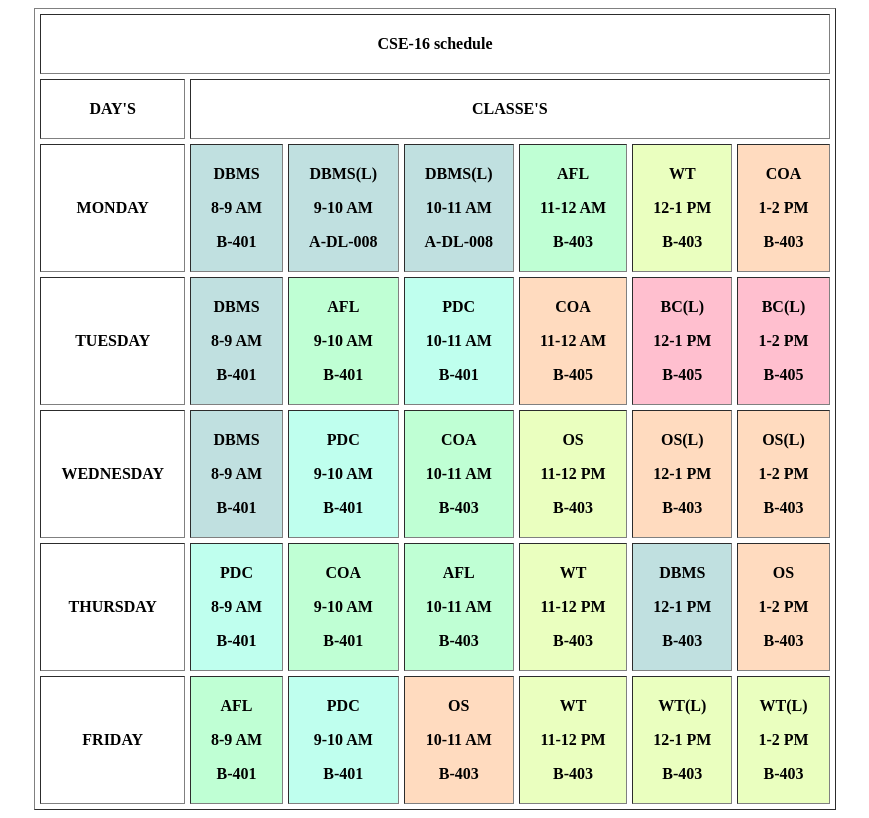
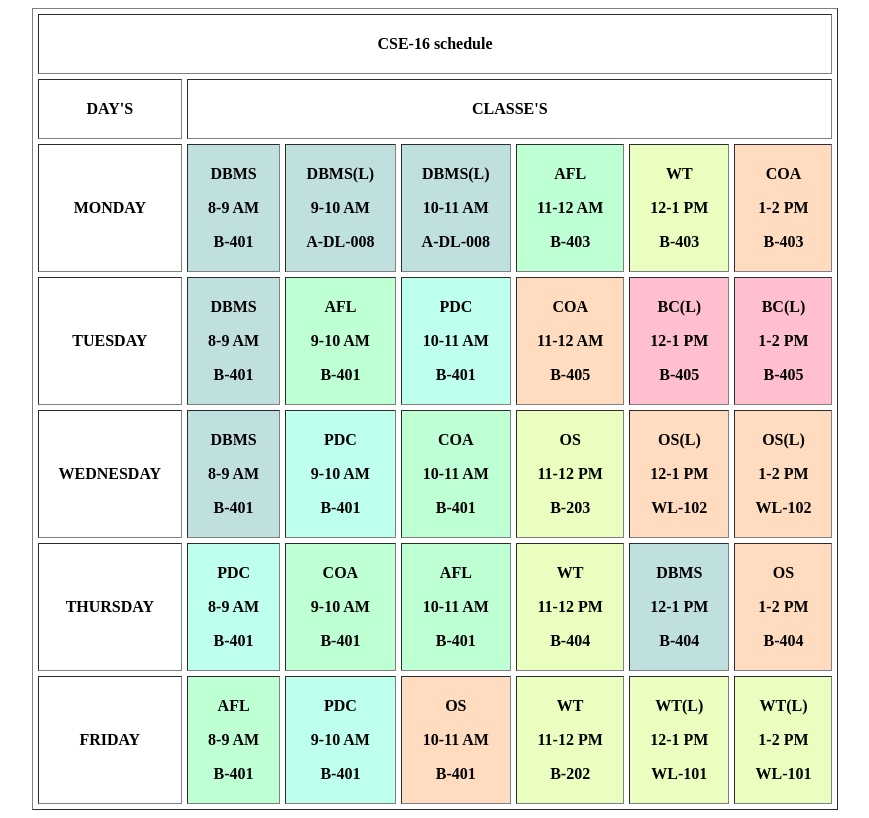
Before and after one commit to Abhisek221/SCHEDULE, a plain HTML site: page index.html in a window 1280 px wide. Shown: the whole page, without its empty margins (205-1074 px from the left). Drawn offline with Linux system fonts and the light colour scheme.

Commit message:
Update index.html

```diff
--- a/index.html
+++ b/index.html
@@ -38,28 +38,28 @@
                 <th>WEDNESDAY</th>
                 <th align="center" class="hover" bgcolor="creme">DBMS<p>8-9 AM</p>B-401</th>
                 <th align="center" class="hover" bgcolor="#BFFFEE">PDC<p>9-10 AM</p>B-401</th>
-                <th align="center" class="hover" bgcolor="#BFFFD4">COA<p>10-11 AM</p>B-403</th>
-                <th align="center" class="hover" bgcolor="#EAFFBF">OS<p>11-12 PM</p>B-403</th>
-                <th align="center" class="hover" bgcolor="#FFDBBF">OS(L)<p>12-1 PM</p>B-403</th>
-                <th align="center" class="hover" bgcolor="#FFDBBF">OS(L)<p>1-2 PM</p>B-403</th>
+                <th align="center" class="hover" bgcolor="#BFFFD4">COA<p>10-11 AM</p>B-401</th>
+                <th align="center" class="hover" bgcolor="#EAFFBF">OS<p>11-12 PM</p>B-203</th>
+                <th align="center" class="hover" bgcolor="#FFDBBF">OS(L)<p>12-1 PM</p>WL-102</th>
+                <th align="center" class="hover" bgcolor="#FFDBBF">OS(L)<p>1-2 PM</p>WL-102</th>
             </Tr>
             <tr>
                 <th>THURSDAY</th>
                 <th align="center" class="hover" bgcolor="#BFFFEE">PDC<p>8-9 AM</p>B-401</th>
                 <th align="center" class="hover" bgcolor="#BFFFD4">COA<p>9-10 AM</p>B-401</th>
-                <th align="center" class="hover" bgcolor="#BFFFD4">AFL<p>10-11 AM</p>B-403</th>
-                <th align="center" class="hover" bgcolor="#EAFFBF">WT<p>11-12 PM</p>B-403</th>
-                <th align="center" class="hover" bgcolor="creme">DBMS<p>12-1 PM</p>B-403</th>
-                <th align="center" class="hover" bgcolor="#FFDBBF">OS<p>1-2 PM</p>B-403</th>
+                <th align="center" class="hover" bgcolor="#BFFFD4">AFL<p>10-11 AM</p>B-401</th>
+                <th align="center" class="hover" bgcolor="#EAFFBF">WT<p>11-12 PM</p>B-404</th>
+                <th align="center" class="hover" bgcolor="creme">DBMS<p>12-1 PM</p>B-404</th>
+                <th align="center" class="hover" bgcolor="#FFDBBF">OS<p>1-2 PM</p>B-404</th>
             </tr>
             <tr>
                 <th>FRIDAY</th>
                 <th align="center" class="hover" bgcolor="#BFFFD4">AFL<p>8-9 AM</p>B-401</th>
                 <th align="center" class="hover" bgcolor="#BFFFEE">PDC<p>9-10 AM</p>B-401</th>
-                <th align="center" class="hover" bgcolor="#FFDBBF">OS<p>10-11 AM</p>B-403</th>
-                <th align="center" class="hover" bgcolor="#EAFFBF">WT<p>11-12 PM</p>B-403</th>
-                <th align="center" class="hover" bgcolor="#EAFFBF">WT(L)<p>12-1 PM</p>B-403</th>
-                <th align="center" class="hover" bgcolor="#EAFFBF">WT(L)<p>1-2 PM</p>B-403</th>
+                <th align="center" class="hover" bgcolor="#FFDBBF">OS<p>10-11 AM</p>B-401</th>
+                <th align="center" class="hover" bgcolor="#EAFFBF">WT<p>11-12 PM</p>B-202</th>
+                <th align="center" class="hover" bgcolor="#EAFFBF">WT(L)<p>12-1 PM</p>WL-101</th>
+                <th align="center" class="hover" bgcolor="#EAFFBF">WT(L)<p>1-2 PM</p>WL-101</th>
             </tr>
 
 
```
